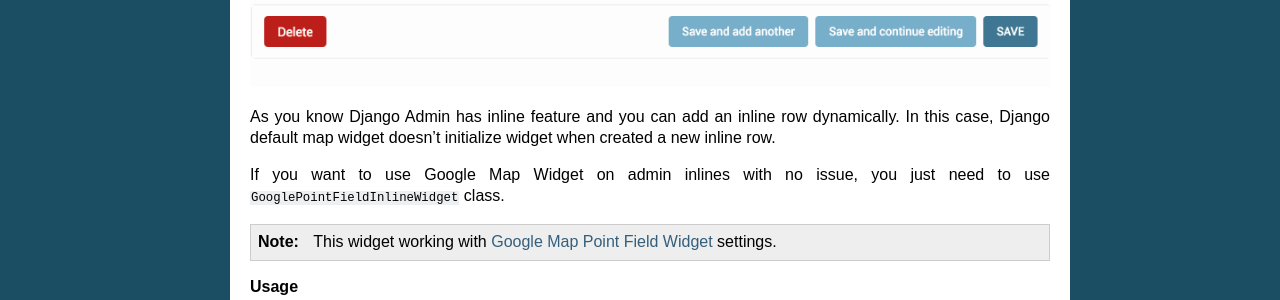
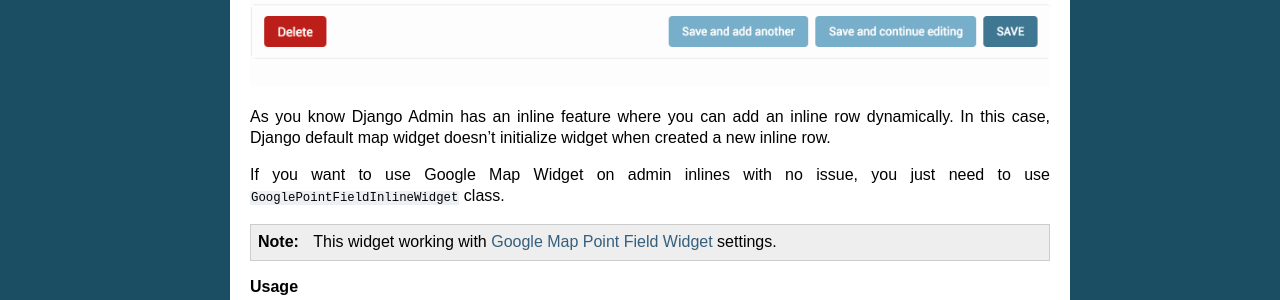
Before and after one commit to erdem/django-map-widgets, a Sphinx documentation site: the page built from docs/widgets/point_field_inline_map_widgets.rst, in a window 1280 px wide. Shown: the part 615-915 px from the top of the page. Built offline with Sphinx 7.4.7, drawn with Linux system fonts in a browser that asks for light colours.

Commit message:
Update point_field_inline_map_widgets.rst

```diff
--- a/docs/widgets/point_field_inline_map_widgets.rst
+++ b/docs/widgets/point_field_inline_map_widgets.rst
@@ -5,7 +5,7 @@
 
 .. image:: ../_static/images/google-point-field-admin-inline-widget.gif
 
-As you know Django Admin has inline feature and you can add an inline row dynamically. In this case, Django default map widget doesn't initialize widget when created a new inline row.
+As you know Django Admin has an inline feature where you can add an inline row dynamically. In this case, Django default map widget doesn't initialize widget when created a new inline row.
 
 If you want to use Google Map Widget on admin inlines with no issue, you just need to use ``GooglePointFieldInlineWidget`` class.
 
```
